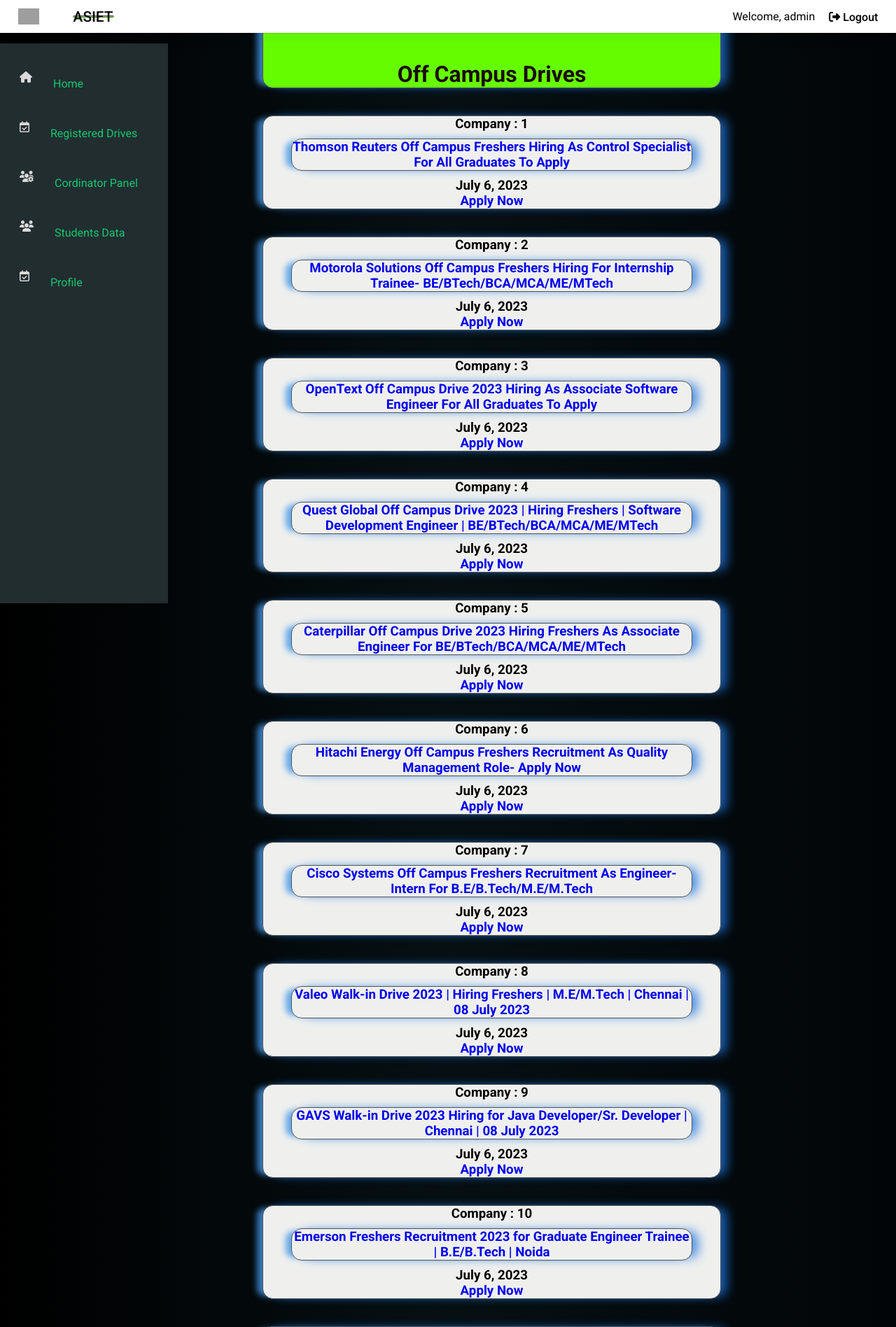
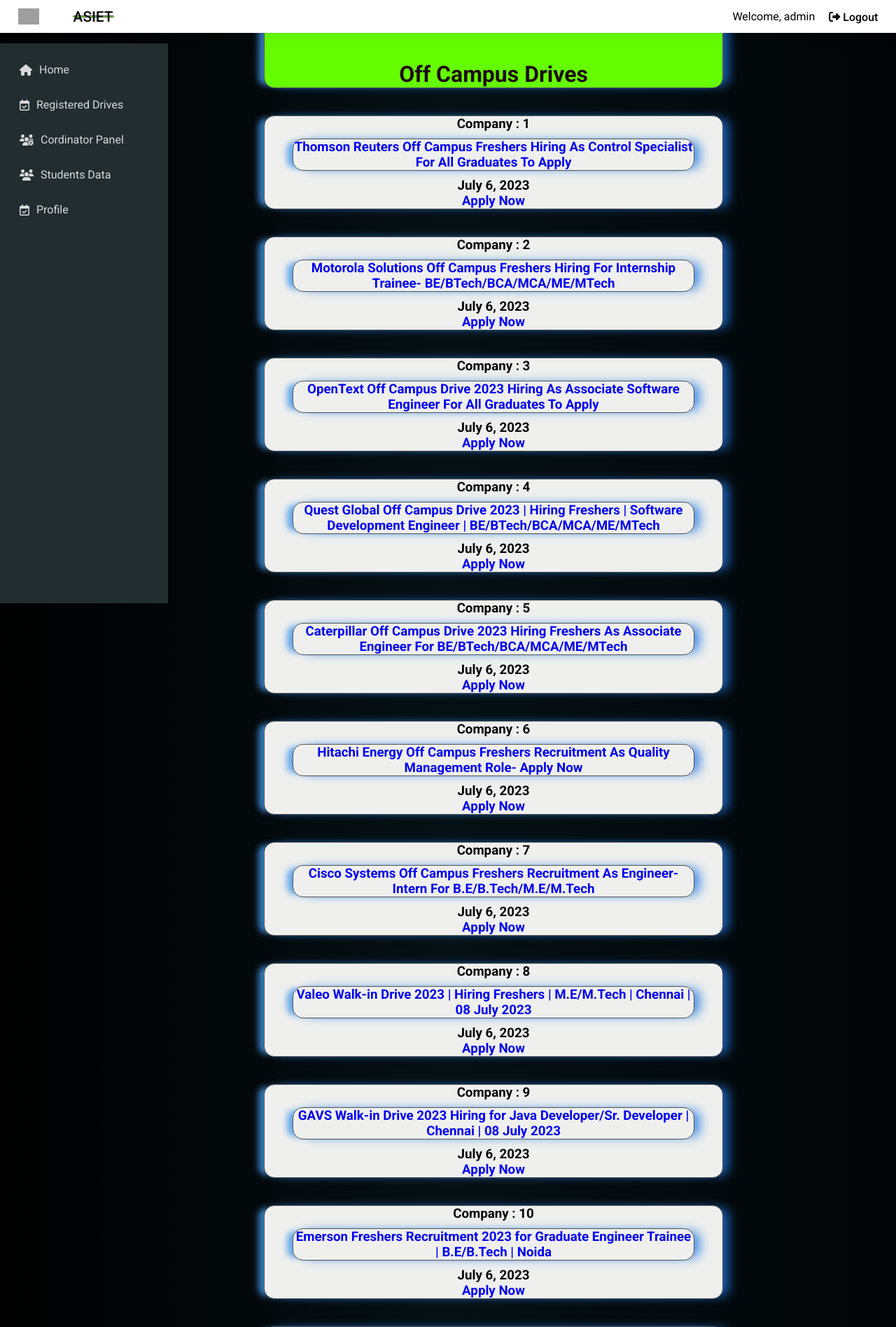
Before and after one commit to abhaykrishnanmn/crs, a Django app: page /offc/ in a window 1280 px wide. Shown: the top 1896 px of the page at 70% size. Run offline with Django 3.2, Linux system fonts and the light colour scheme; a user stored in the database is signed in; data comes from the database, SQL or seed files in the repository; data that the repository does not hold is empty; some libraries are stand-ins or nearby versions; grey boxes are pictures that could not be loaded.

Commit message:
Update offc.css

```diff
--- a/static/offc.css
+++ b/static/offc.css
@@ -12,13 +12,14 @@ body {
 
 
 .offp{
-  padding-left: 95px;
-  padding-right: 60px;
+  padding-left: 97px;
+  padding-right: 57px;
   }
 
 h4{
   text-align: center;
   color: rgb(5, 1, 1);
+  text-decoration: salmon;
 
   border: solid 1px #555;
   border-radius: 15px;
@@ -33,6 +34,7 @@ h4{
 h3{
   text-align: center;
   color: rgb(5, 1, 1);
+  text-decoration: salmon;
 
   border: solid 1px #555;
   border-radius: 15px;
@@ -43,11 +45,7 @@ h3{
   -webkit-box-shadow: 12px 0 15px -4px rgba(31, 119, 227, 0.8), -12px 0 8px -4px rgba(68, 150, 232, 0.8);
   -o-box-shadow: 12px 0 15px -4px rgba(36, 122, 235, 0.8), -12px 0 8px -4px rgba(71, 115, 205, 0.8);
 }
-h2{
-  color: white;
-  font-size: 1.3rem;
 
-}
 h1{
   text-align: center;
   color: rgb(29, 11, 11);
@@ -62,17 +60,6 @@ h1{
   -o-box-shadow: 12px 0 15px -4px rgba(36, 122, 235, 0.8), -12px 0 8px -4px rgba(71, 115, 205, 0.8);
 
 }
-p{
-
-  margin: 0px 0;
-  height:40px;
-  color: #14c871;
-  border-color: linear-gradient(to top right, #8162CE, #F54BA5);;
-  border-radius: 15px 50px;
-  padding: 20px;
-  text-decoration: wavy;
-
-}
 
 
 a {
```
